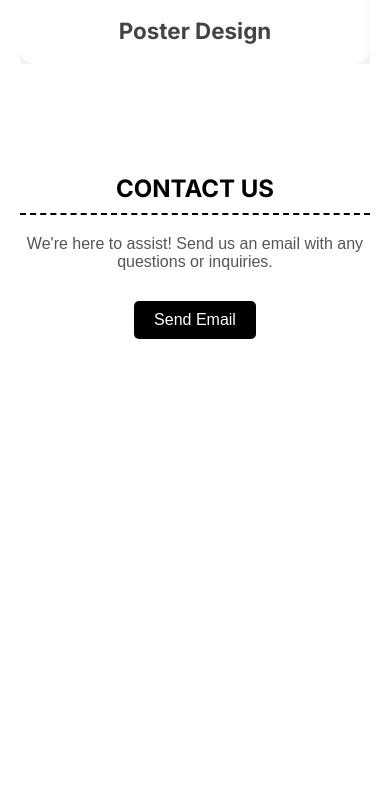
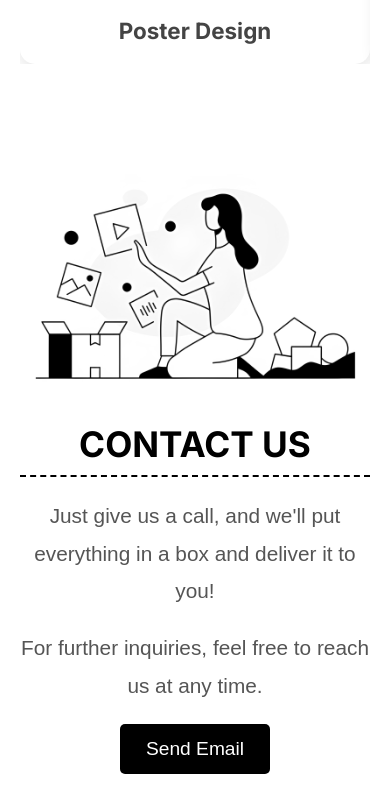
Before and after one commit to srinath536/Halt, a React (Vite) app: page / in a window 390 px wide. Shown: the part 2901-3713 px from the top of the page. Before the commit the page ends 3300 px from the top, so only its background shows below. Built offline with nearby package versions, Linux system fonts and the light colour scheme.

Commit message:
u contact us

```diff
--- a/src/components/ContactUs.css
+++ b/src/components/ContactUs.css
@@ -1,29 +1,49 @@
-/* Contact Us Container */
+/* Contact Us Section */
 .contact-container {
   padding: 60px 20px;
   max-width: 1200px;
   margin: 0 auto;
-  text-align: center;
   background-color: white;
-  color: black;
+  font-family: "Arial", sans-serif;
   box-sizing: border-box;
-  font-family: "Arial", sans-serif;
 }
 
-/* Header Styling */
-.contact-content h2 {
+/* Flexbox Layout */
+.contact-content {
+  display: flex;
+  align-items: center;
+  gap: 30px;
+  flex-wrap: wrap; /* Wraps content on smaller screens */
+}
+
+/* Image Styling */
+.contact-image {
+  flex: 1;
+  max-width: 50%; /* Default for larger devices */
+  height: auto;
+  object-fit: cover;
+}
+
+/* Text Content */
+.contact-text-container {
+  flex: 1;
+  max-width: 45%; /* Default for larger devices */
+}
+
+.contact-text-container h2 {
   font-size: 2.5rem;
-  margin-bottom: 20px;
   font-weight: bold;
   text-transform: uppercase;
+  margin-bottom: 20px;
   border-bottom: 2px dashed black;
   padding-bottom: 10px;
 }
 
-.contact-content p {
-  font-size: 1.1rem;
-  margin-bottom: 30px;
+.contact-text-container p {
+  font-size: 1.2rem;
+  margin-bottom: 20px;
   color: #555;
+  line-height: 1.6;
 }
 
 /* Button Styling */
@@ -35,29 +55,63 @@
   border: none;
   cursor: pointer;
   border-radius: 5px;
-  transition: background-color 0.3s;
+  transition: background-color 0.3s ease;
 }
 
 .send-email-btn:hover {
   background-color: #444;
 }
 
-/* Responsive Design for Smaller Screens */
+/* Responsive Adjustments for Tablets */
 @media (max-width: 768px) {
-  .contact-content h2 {
-    font-size: 2rem;
+  .contact-content {
+    flex-direction: column;
+    text-align: center;
   }
-  .contact-content p {
-    font-size: 1rem;
+
+  .contact-text-container {
+    max-width: 100%; /* Full width for text */
+  }
+
+  .contact-image {
+    max-width: 100%; /* Full width for image */
+  }
+
+  .contact-text-container h2 {
+    font-size: 2.5rem; /* Make the title slightly larger */
+  }
+
+  .contact-text-container p {
+    font-size: 1.4rem; /* Make the paragraph text slightly larger */
+    line-height: 1.8;
   }
 }
 
+/* Responsive Adjustments for Mobiles */
 @media (max-width: 480px) {
-  .contact-content h2 {
-    font-size: 1.5rem;
+  .contact-content {
+    width: 100%; /* Ensure the entire section scales to fit the screen */
   }
+
+  .contact-text-container {
+    max-width: 100%; /* Full width for text */
+  }
+
+  .contact-image {
+    max-width: 100%; /* Full width for image */
+  }
+
+  .contact-text-container h2 {
+    font-size: 2.2rem; /* Keep the title bold and visually distinct */
+  }
+
+  .contact-text-container p {
+    font-size: 1.3rem; /* Scale up the paragraph text */
+    line-height: 1.8;
+  }
+
   .send-email-btn {
-    padding: 10px 20px;
-    font-size: 1rem;
+    font-size: 1.2rem; /* Make the button slightly larger */
+    padding: 14px 26px;
   }
 }
--- a/src/components/ContactUs.tsx
+++ b/src/components/ContactUs.tsx
@@ -1,17 +1,23 @@
 import React from "react";
 import './ContactUs.css';
+import contactImage from "../assets/contact.png"; // Import your image
 
 const ContactUs: React.FC = () => {
   return (
     <section id="contact" className="contact-container">
       <div className="contact-content">
-        <h2>Contact Us</h2>
-        <p>We're here to assist! Send us an email with any questions or inquiries.</p>
-
-        {/* Mailto link that opens the user's email client */}
-        <a href="mailto:halt@gmail.com?subject=Inquiry&body=Hi, I would like to...">
-          <button className="send-email-btn">Send Email</button>
-        </a>
+        <img src={contactImage} alt="Contact Us" className="contact-image" />
+        <div className="contact-text-container">
+          <h2>Contact Us</h2>
+          <p>
+            Just give us a call, and we'll put everything in a box and deliver
+            it to you!
+          </p>
+          <p>For further inquiries, feel free to reach us at any time.</p>
+          <a href="mailto:halt@gmail.com?subject=Inquiry&body=Hi, I would like to...">
+            <button className="send-email-btn">Send Email</button>
+          </a>
+        </div>
       </div>
     </section>
   );
```
Also changed, not shown: src/assets/contact.png (added).
